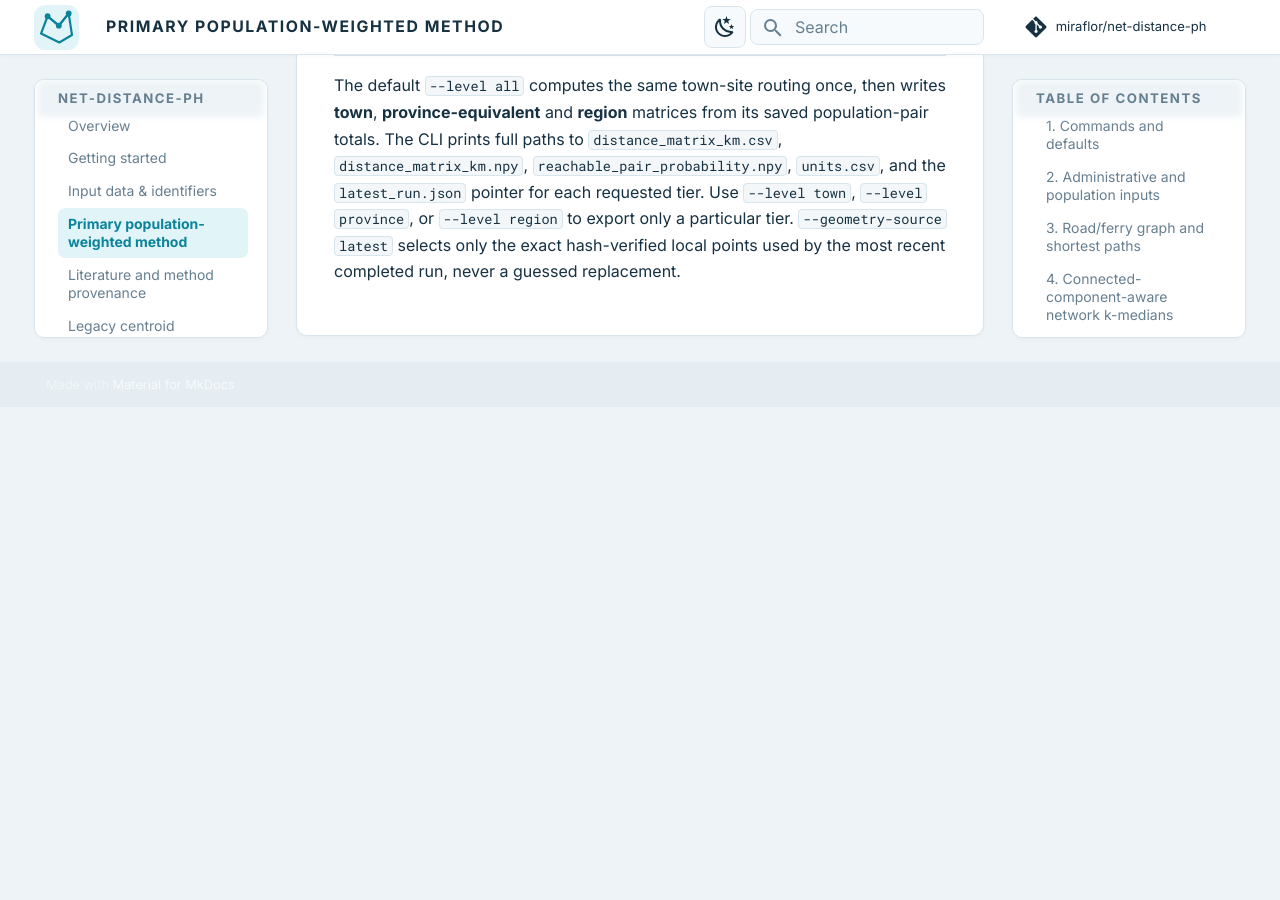
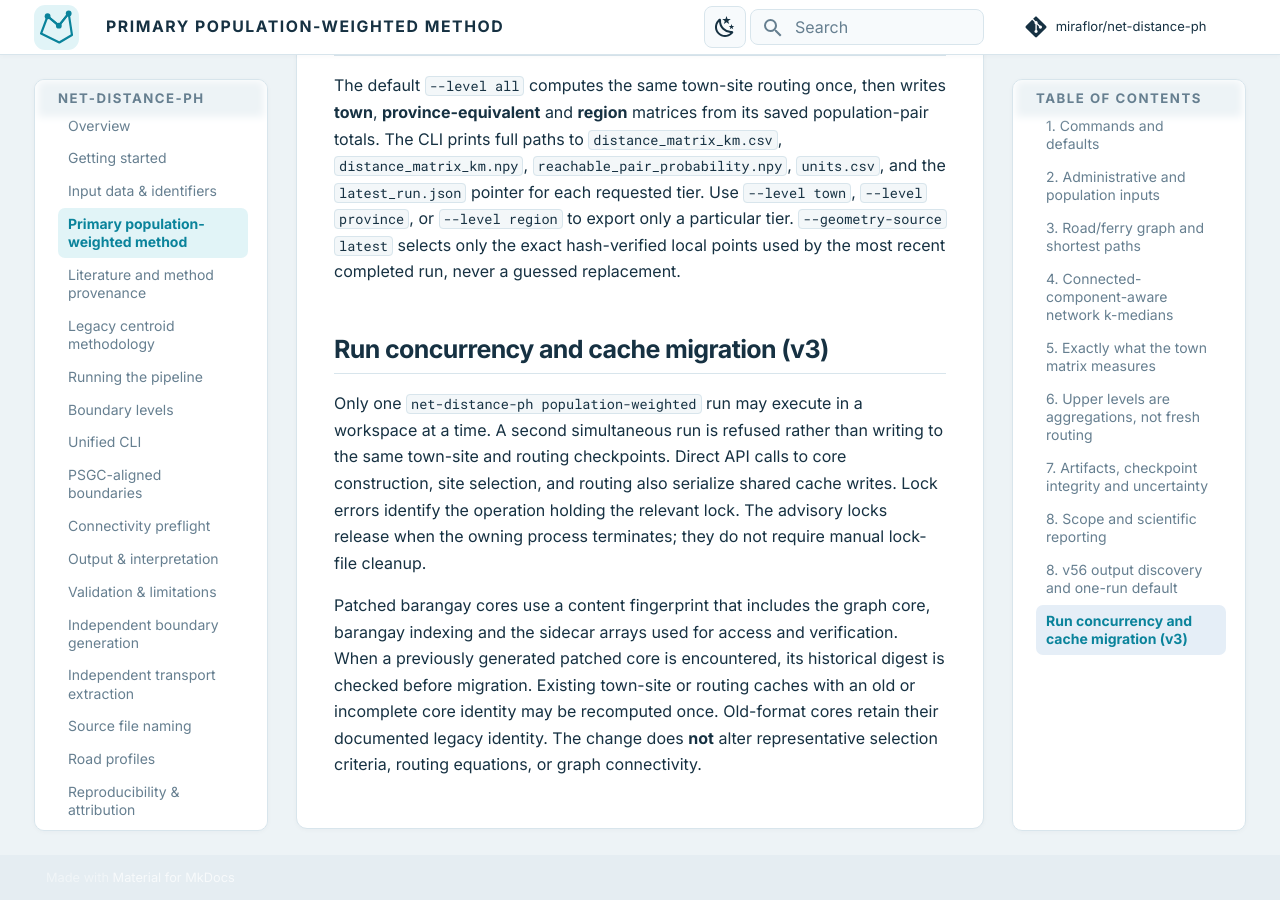
Before and after one commit to miraflor/net-distance-ph, an MkDocs documentation site: the page built from docs/population_weighted.md, in a window 1280 px wide and 900 px high, scrolled down 7828 px. Built offline with MkDocs 1.6.1 and Material for MkDocs 9.7.7, drawn with Linux system fonts in a browser that asks for light colours; comment, search, counter and statistics services are not loaded; before the commit the page ends 8235 px from its top, so only the background shows below that.

Commit message:
fix: accurately report population locks and document v3 behavior (#5)

```diff
--- a/docs/population_weighted.md
+++ b/docs/population_weighted.md
@@ -139,3 +139,21 @@ The result is a **plausible model-based geographic network OD matrix**, suitable
 ## 8. v56 output discovery and one-run default
 
 The default `--level all` computes the same town-site routing once, then writes **town**, **province-equivalent** and **region** matrices from its saved population-pair totals. The CLI prints full paths to `distance_matrix_km.csv`, `distance_matrix_km.npy`, `reachable_pair_probability.npy`, `units.csv`, and the `latest_run.json` pointer for each requested tier. Use `--level town`, `--level province`, or `--level region` to export only a particular tier. `--geometry-source latest` selects only the exact hash-verified local points used by the most recent completed run, never a guessed replacement.
+
+
+## Run concurrency and cache migration (v3)
+
+Only one `net-distance-ph population-weighted` run may execute in a workspace
+at a time. A second simultaneous run is refused rather than writing to the
+same town-site and routing checkpoints. Direct API calls to core construction,
+site selection, and routing also serialize shared cache writes. Lock errors
+identify the operation holding the relevant lock. The advisory locks release
+when the owning process terminates; they do not require manual lock-file cleanup.
+
+Patched barangay cores use a content fingerprint that includes the graph core,
+barangay indexing and the sidecar arrays used for access and verification.
+When a previously generated patched core is encountered, its historical digest
+is checked before migration. Existing town-site or routing caches with an old
+or incomplete core identity may be recomputed once. Old-format cores retain
+their documented legacy identity. The change does **not** alter representative
+selection criteria, routing equations, or graph connectivity.
```
Also changed, not shown: CHANGELOG.md (+28 -0 lines), 2 other files.
